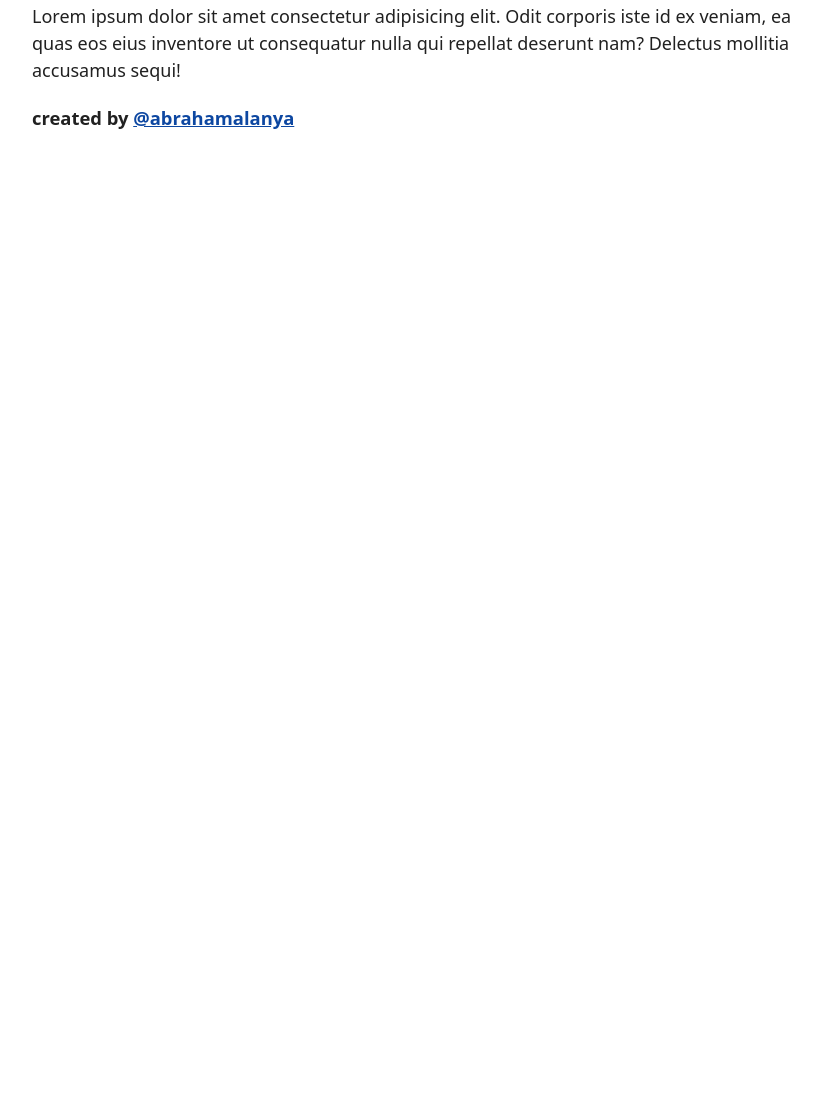
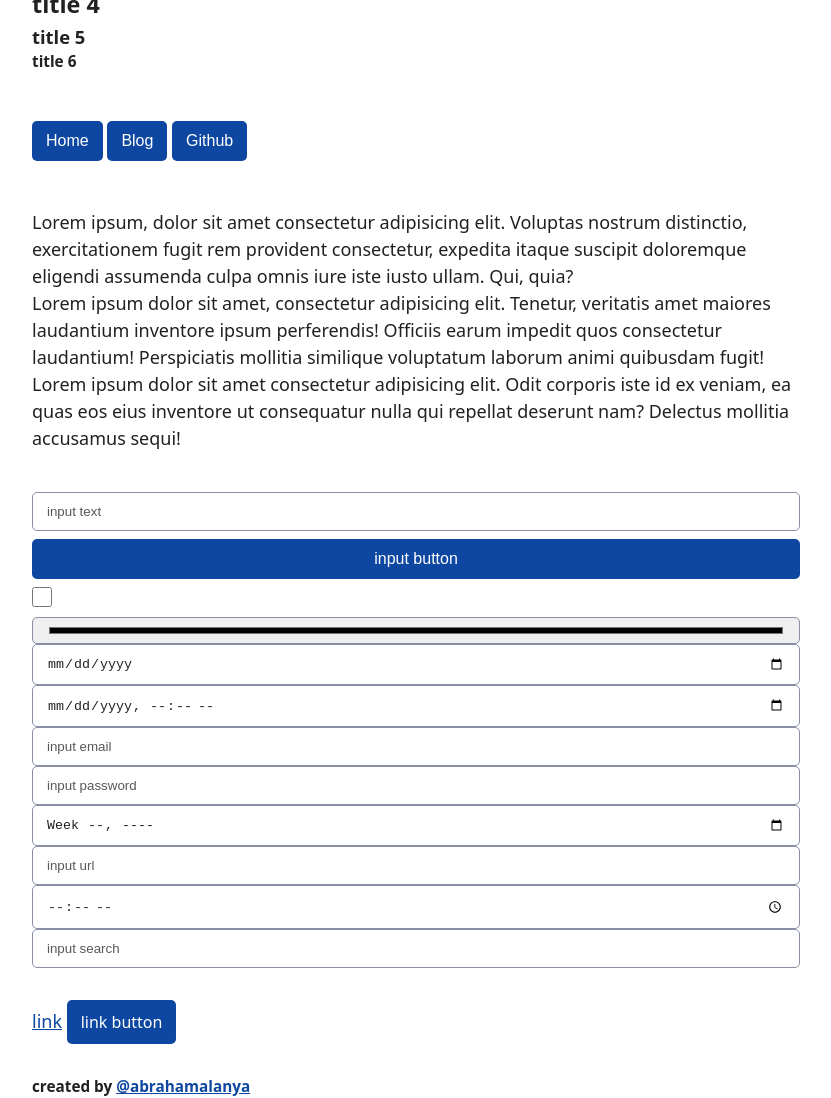
Before and after one commit to abrahamalanya/css-minimalist, a website: page index.html in a window 1280 px wide. Shown: the part 307-1405 px from the top of the page, without its empty margins (224-1055 px from the left). Before the commit the page ends 800 px from the top, so only its background shows below. Drawn offline with Linux system fonts and the light colour scheme.

Commit message:
feat: input css

```diff
--- a/index.html
+++ b/index.html
@@ -11,19 +11,45 @@
     <h1>CSS Minimalist Test</h1>
   </header>
   <main>
-    <section>
+    <section style="padding-top: 4rem;">
+      <h1>title 1</h1>
+      <h2>title 2</h2>
+      <h3>title 3</h3>
+      <h4>title 4</h4>
+      <h5>title 5</h5>
+      <h6>title 6</h6>
+    </section>
+    <section style="padding-top: 4rem;">
       <button>Home</button>
       <button>Blog</button>
       <button>Github</button>
     </section>
-    <section>
+    <section style="padding-top: 4rem;">
       <p>Lorem ipsum, dolor sit amet consectetur adipisicing elit. Voluptas nostrum distinctio, exercitationem fugit rem provident consectetur, expedita itaque suscipit doloremque eligendi assumenda culpa omnis iure iste iusto ullam. Qui, quia?</p>
       <p>Lorem ipsum dolor sit amet, consectetur adipisicing elit. Tenetur, veritatis amet maiores laudantium inventore ipsum perferendis! Officiis earum impedit quos consectetur laudantium! Perspiciatis mollitia similique voluptatum laborum animi quibusdam fugit!</p>
       <p>Lorem ipsum dolor sit amet consectetur adipisicing elit. Odit corporis iste id ex veniam, ea quas eos eius inventore ut consequatur nulla qui repellat deserunt nam? Delectus mollitia accusamus sequi!</p>
     </section>
+    <section style="padding-top: 4rem;">
+      <input type="text" value="" placeholder="input text">
+      <input type="button" value="input button">
+      <input type="checkbox">
+      <input type="color" value="input color">
+      <input type="date">
+      <input type="datetime-local">
+      <input type="email" placeholder="input email">
+      <input type="password" placeholder="input password">
+      <input type="week">
+      <input type="url" placeholder="input url">
+      <input type="time">
+      <input type="search" placeholder="input search">
+    </section>
+    <section style="padding-top: 4rem;">
+      <a href="#">link</a>
+      <a href="#" class="button">link button</a>
+    </section>
   </main>
-  <footer>
-    <h5>created by <a href="#">@abrahamalanya</a></h5>
+  <footer style="padding-top: 4rem;">
+    <h6>created by <a href="#">@abrahamalanya</a></h6>
   </footer>
 </body>
 </html>
--- a/style.css
+++ b/style.css
@@ -6,6 +6,8 @@
 
   /* standard */
   --standard-border-radius: 5px;
+  --standard-padding: 1.1rem 1.4rem;
+  --standard-border-color: #898EA4;
 
   /* Default (light) theme */
   --background: #fff;
@@ -65,11 +67,6 @@ body > * {
   grid-column: 2;
 }
 
-main,
-footer {
-  margin-top: 2rem;
-}
-
 /* Format headers */
 h1,
 h2,
@@ -115,7 +112,8 @@ a:hover {
 
 button,
 .button,
-a.button {
+a.button,
+input[type="button"] {
   background-color: var(--accent);
   color: var(--background);
   font-size: 1.6rem;
@@ -123,14 +121,52 @@ a.button {
   line-height: normal;
   border: none;
   border-radius: var(--standard-border-radius);
-  padding: 1.1rem 1.4rem;
+  padding: var(--standard-padding);
   margin: 0.8rem 0;
 }
 
 button:hover,
-.button:hover {
+.button:hover,
+input[type="button"]:hover {
   filter: brightness(1.4);
   cursor: pointer;
+}
+
+input {
+  width: 100%;
+  color: var(--text);
+  border: 1px solid var(--standard-border-color);
+  border-radius: var(--standard-border-radius);
+  padding: var(--standard-padding);
+
+}
+
+input::placeholder {
+  color: var(--text-light);
+}
+
+input:focus {
+  border-color: var(--accent);
+  box-shadow: 0 0 5px var(--accent);
+  outline: none;
+}
+
+input[type="checkbox"] {
+  width: 20px;
+  height: 20px;
+  border-radius: var(--standard-border-radius);
+  padding: var(--standard-padding);
+  cursor: pointer;
+}
+
+input[type="checkbox"]:checked {
+  background-color: var(--accent);
+  border-color: var(--accent);
+}
+
+input[type="color"] {
+  padding-top: 0.5rem;
+  padding-bottom: 0.5rem;
 }
 
 /* on mobile */
```
